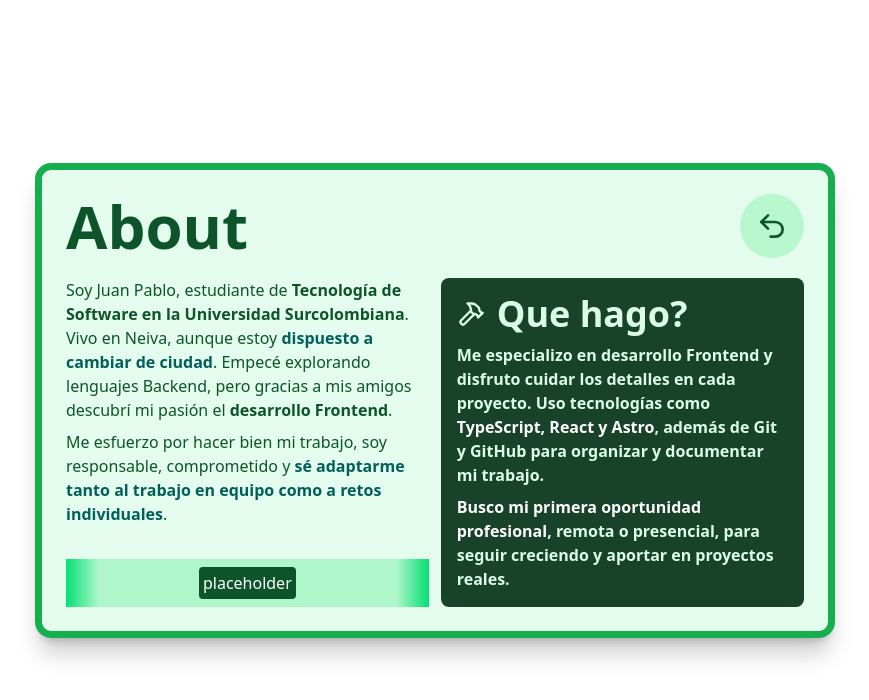
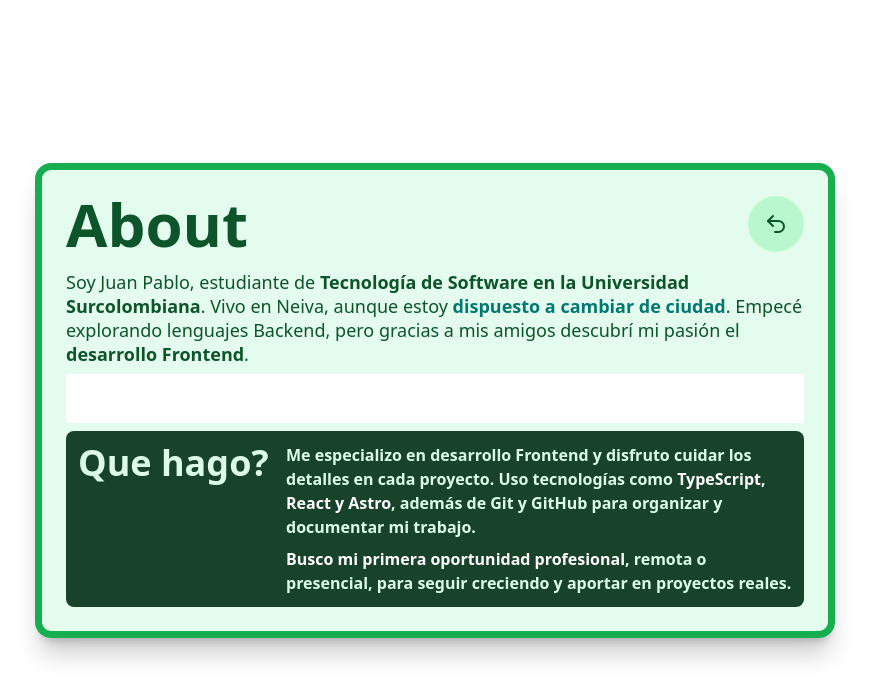
Before and after one commit to pablos-juan/portfolio-card, a React (Vite) app: page / in a window 1280 px wide. Both pictures are taken after a click on the element 640 px from the left and 286 px from the top of the page. Shown: the top 700 px of the page, without its empty margins (205-1074 px from the left). Built offline with nearby package versions, Linux system fonts and the light colour scheme.

Commit message:
Refactor componente About: ajustar estilos y eliminar código innecesario

```diff
--- a/src/components/About.jsx
+++ b/src/components/About.jsx
@@ -1,8 +1,8 @@
-import { Hammer, Undo2 } from 'lucide-react'
+import { Undo2 } from 'lucide-react'
 
 export function About ({ setFlip }) {
   return (
-    <section className='h-full w-full p-6 flex flex-col gap-5'>
+    <section className='h-full w-full md:p-6 p-5 flex flex-col gap-4'>
       <div className='h-fit flex justify-between items-center'>
         <h2 className='text-6xl text-green-900 font-bold'>
           About
@@ -12,41 +12,24 @@ export function About ({ setFlip }) {
           className='flex items-center gap-1 bg-green-200 p-4 rounded-full text-green-900 leading-4.5 font-medium cursor-pointer active:scale-105 hover:bg-white/80 transition-all duration-200'
           onClick={(prev) => setFlip(!prev)}
         >
-          <Undo2 className='w-8 md:w-auto h-8' />
+          <Undo2 className='w-6 md:w-auto h-6' />
         </button>
       </div>
 
-      <div className='text-green-900 flex flex-wrap md:flex-nowrap md:gap-3 gap-10 h-full'>
-        <div className='flex flex-col gap-3 justify-between md:w-1/2 font-medium text-xl md:text-base'>
-          <div>
-            <p className='mb-2'>
-              Soy Juan Pablo, estudiante de <strong>Tecnología de Software en la Universidad Surcolombiana</strong>. Vivo en Neiva, aunque estoy <span className='text-teal-800 font-semibold'>dispuesto a cambiar de ciudad</span>. Empecé explorando lenguajes Backend, pero gracias a mis amigos descubrí mi pasión el <strong>desarrollo Frontend</strong>.
-            </p>
+      <div className='text-green-900 flex flex-col justify-between gap-6 md:gap-2 h-full'>
+        <p className='font-medium text-2xl leading-7.5 md:leading-6 md:text-lg'>
+          Soy Juan Pablo, estudiante de <strong>Tecnología de Software en la Universidad Surcolombiana</strong>. Vivo en Neiva, aunque estoy <span className='text-teal-700 font-semibold'>dispuesto a cambiar de ciudad</span>. Empecé explorando lenguajes Backend, pero gracias a mis amigos descubrí mi pasión el <strong>desarrollo Frontend</strong>.
+        </p>
 
-            <p>
-              Me esfuerzo por hacer bien mi trabajo, soy responsable, comprometido y <span className='text-teal-800 font-semibold'>sé adaptarme tanto al trabajo en equipo como a retos individuales</span>.
-            </p>
-          </div>
+        <div className='bg-white h-full' />
 
-          <div className='w-full h-12 bg-green-300/50 flex justify-between'>
-            <div className='h-full w-10 bg-linear-to-r from-green-400 to-transparent' />
-            <div className='w-full flex items-center justify-center'>
-              <p className='p-1 bg-green-900 text-white rounded'>
-                placeholder
-              </p>
-            </div>
-            <div className='h-full w-10 bg-linear-to-l from-green-400 to-transparent' />
-          </div>
-        </div>
-
-        <div className='md:w-1/2 bg-green-950/90 text-green-100 font-semibold rounded-lg p-4 flex flex-col justify-between'>
-          <h3 className='text-4xl flex items-center gap-3 font-bold'>
-            <Hammer className='h-7 w-7' />
+        <div className='bg-green-950/90 text-green-100 font-semibold rounded-lg p-3 flex flex-col md:flex-row justify-start gap-4'>
+          <h3 className='min-w-48 text-5xl md:text-4xl font-bold'>
             Que hago?
           </h3>
 
-          <div>
-            <p className='text-lg md:text-base mb-2'>
+          <div className='text-xl md:text-base'>
+            <p className='mb-2'>
               Me especializo en desarrollo Frontend y disfruto cuidar los detalles en cada proyecto. Uso tecnologías como <span className='text-white font-bold'>TypeScript, React y Astro</span>, además de Git y GitHub para organizar y documentar mi trabajo.
             </p>
 
```
